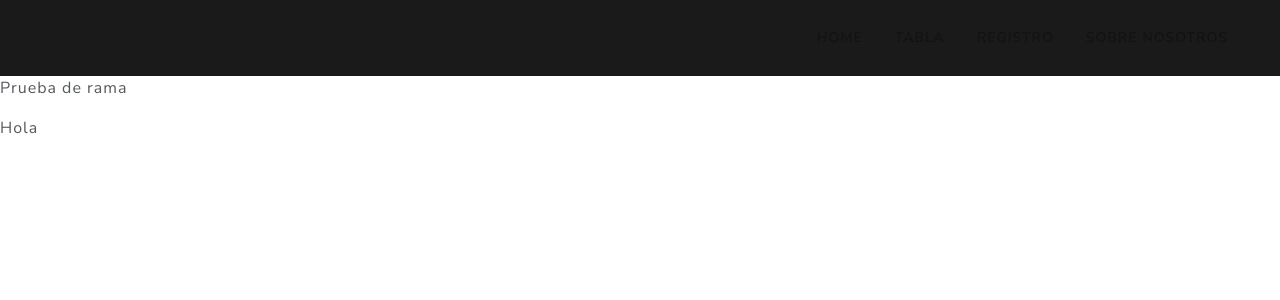
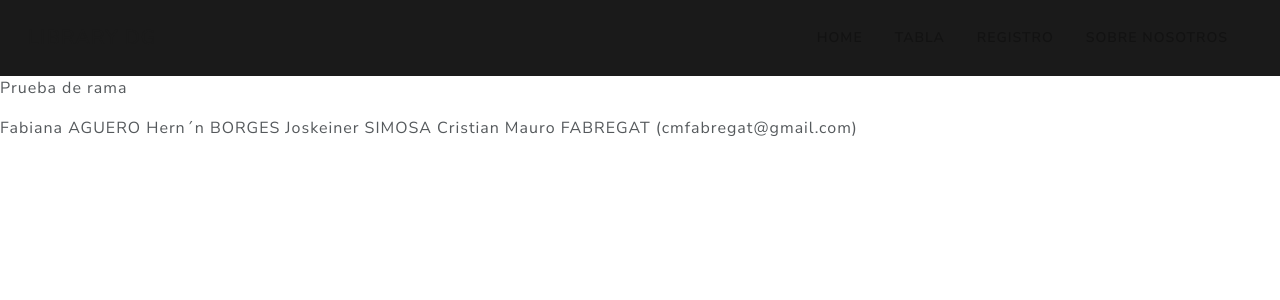
Before and after one commit to Fabianaaguero/TpFrontIFTS, an Angular app in the folder Biblioteca/: page /nosotros in a window 1280 px wide. Shown: the top 300 px of the page. Built offline with nearby package versions, Linux system fonts and the light colour scheme.

Commit message:
participantes

```diff
--- a/Biblioteca/src/app/Components/nosotros/nosotros.component.html
+++ b/Biblioteca/src/app/Components/nosotros/nosotros.component.html
@@ -1,3 +1,6 @@
 <p>Prueba de rama</p>
 
-Hola
+Fabiana AGUERO
+Hern&acute;n BORGES
+Joskeiner SIMOSA
+Cristian Mauro FABREGAT (cmfabregat@gmail.com)
```
